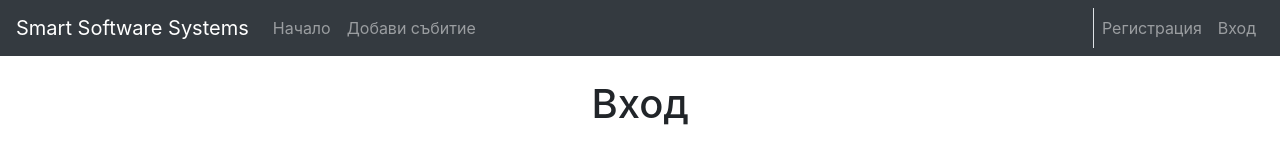
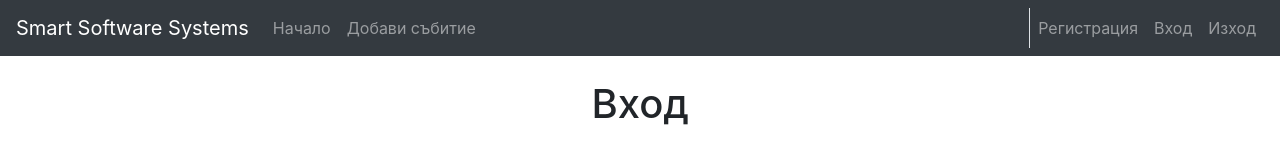
Before and after one commit to HristoTrendafilov/EventCelebration, a React (Create React App) app in the folder client/: page /userLogin in a window 1280 px wide. Shown: the top 160 px of the page. Built offline with nearby package versions, Linux system fonts and the light colour scheme.

Commit message:
added user login to local storage

```diff
--- a/client/src/App.js
+++ b/client/src/App.js
@@ -19,6 +19,7 @@ function App() {
       <Nav.Link href="/EventForm">Добави събитие</Nav.Link>
       <Nav.Link className="border-left pl-2 ml-auto" href="/userRegister">Регистрация</Nav.Link>
       <Nav.Link href="/userLogin">Вход</Nav.Link>
+      <Nav.Link onclick={sessionStorage.clear()}>Изход</Nav.Link>
     </Nav>
   </Navbar>
       <Router>
--- a/client/src/components/UserLoginForm.js
+++ b/client/src/components/UserLoginForm.js
@@ -35,6 +35,7 @@ const userRegisterForm = (props) => {
         }else{
             props.loginUser(values, () =>{props.history.push('/')})
         }
+        localStorage.setItem('isLoggedIn', 'true');
     }
 
     return(
```
